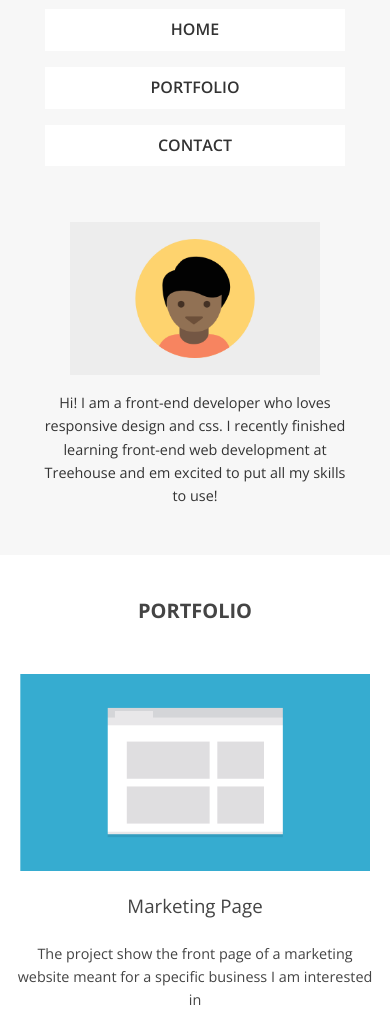
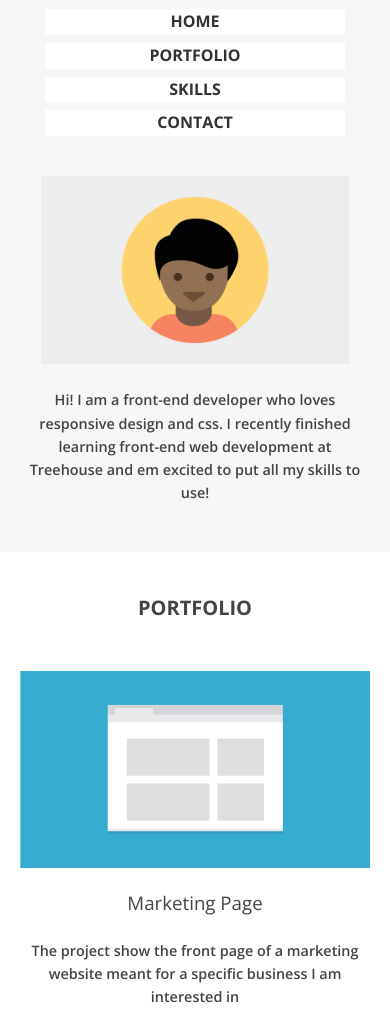
Before and after one commit to IsmailRabbani/responsive_layout_v3, a plain HTML site: page index.html in a window 390 px wide. Shown: the part 69-1100 px from the top of the page. Drawn offline with nearby package versions, Linux system fonts and the light colour scheme.

Commit message:
Make corrections to HTML code and added styles for mobile version

```diff
--- a/css/style.css
+++ b/css/style.css
@@ -2,11 +2,6 @@
   box-sizing: border-box;
   margin: 0;
   padding: 0;
-}
-
-
-html, body {
-  overflow-x: hidden;
 }
 
 body {
@@ -14,7 +9,7 @@ body {
   font-optical-sizing: auto;
   font-style: normal;
   font-size: 1em;
-  color: #444444;
+  color: #333333;
   line-height: 1.6;
   background-color: #ffffff;
 }
@@ -48,12 +43,9 @@ p, a {
   display: flex;
   flex-direction: column;
   list-style: none;
+  gap: 0.5em;
   padding: 0;
   margin: 0;
-}
-
-.menu li {
-  margin-bottom: 1em;
 }
 
 .menu a {
@@ -62,9 +54,7 @@ p, a {
   text-decoration: none;
   display: block;
   width: 300px;
-  margin: 0 auto;
-  padding: 0.5em 0;
-  font-weight: 600;
+  font-weight: 700;
   text-align: center;
 }
 
@@ -72,29 +62,24 @@ p, a {
   display: flex;
   flex-direction: column;
   background-color: #F7F7F7;
-  padding: 0.5em 1.5em 2em 1.5em;
+  padding: 2em 0.5em;
 }
 
 .content img {
   order: -1;
-  width: 250px;
+  width: 90%;
+  max-width: 100%;
   align-self: center;
-  margin: 2em 1em 1em 1em;
+  margin-bottom: 1.5em;
 }
 
 .content p {
   text-align: center;
 }
 
-footer.main-footer,
-main.portfolio,
+.portfolio,
 .portfolio-content,
-.marketing-page,
-.search-page,
-.travel-app,
-.maps,
-.gallery,
-.calculator {
+.por {
   display: flex;
   flex-direction: column;
   align-items: center;
@@ -124,19 +109,22 @@ main.portfolio,
 
 .portfolio-content p {
   text-align: center;
-  margin: 0;
 }
 
-.main-footer {
+footer.main-footer {
   display: flex;
+  justify-content: center;
   flex-direction: column;
   align-items: center;
+  flex-wrap: wrap;
+  gap: 0.7em;
   background-color: #F7F7F7;
   padding: 3em 1em;
 }
 
-footer.main-footer h2 {
-  margin: 0.3em;
+footer.main-footer h4 {
+  text-align: center;
+  margin-bottom: 2em;
 }
 
 footer.main-footer p {
@@ -149,7 +137,7 @@ footer.main-footer p {
   height: 0.5px;
   background-color: #ccc;
   width: 90%;
-  max-width: 1400px;
+  max-width: 100%;
   align-self: center;
   border: none;
   margin: 0.2px auto;
--- a/index.html
+++ b/index.html
@@ -17,7 +17,8 @@
         <ul>
           <li><a href="#top">HOME</a></li>
           <li><a href="#portfolio">PORTFOLIO</a></li>
-          <li><a href="#contact">CONTACT</a></li>
+          <li><a href="#skills">SKILLS</a></li>
+          <li><a href="</a>#contact">CONTACT</li>
         </ul>
       </nav>
       <div class="content">
@@ -27,8 +28,8 @@
     </header>
 
 <!-- Portfolio Section -->
-
-    <main class="portfolio" id="portfolio">
+    <main>
+      <section class="portfolio" id="portfolio">
           <h2>PORTFOLIO</h2>
         <div class="portfolio-content">
           <div class="por marketing-page">
@@ -67,14 +68,21 @@
             <p>someone can enter in the numbers they want, and press the big blue button and get results</p>
           </div>
         </div>
+      </section>
+
+<!-- Skills Section -->
+
+      <section class="skills" id="skills">
+        <h2>SKILLS</h2>
+      </section>
     </main>
 
 <!-- Footer Section -->
-
-    <footer class="main-footer" id="contact">
-      <h3>CONTACT</h3>
+    <section>
+      <footer class="main-footer">
+        <h4>CONTACT</h4>
         <p>If you're interested in chatting or want more information about what I've been working on, I'd love to hear from you</p>
-      <p contact-info>
+        <p>
         Phone: <a href="tel:+923490246626">+92 3490246626</a>
         <br>
         Email: <a href="mailto:ismailbaaig@gmail.com">ismailbaaig@gmail.com</a>
@@ -82,6 +90,7 @@
       </footer>
 
         <hr class="divider">
+
 <!-- Mobile Bottom Footer (hidden on Larger Screen) -->
       <div class="footer-bottom">
         <h3>Ismail Rabbani</h3>
@@ -99,6 +108,6 @@
             <li><a href="#contact">CONTACT</a></li>
           </ul>
         </nav>
-
+      </section>
       </body>
     </html>
```
Lines whose indentation alone changed are shown as unchanged.
